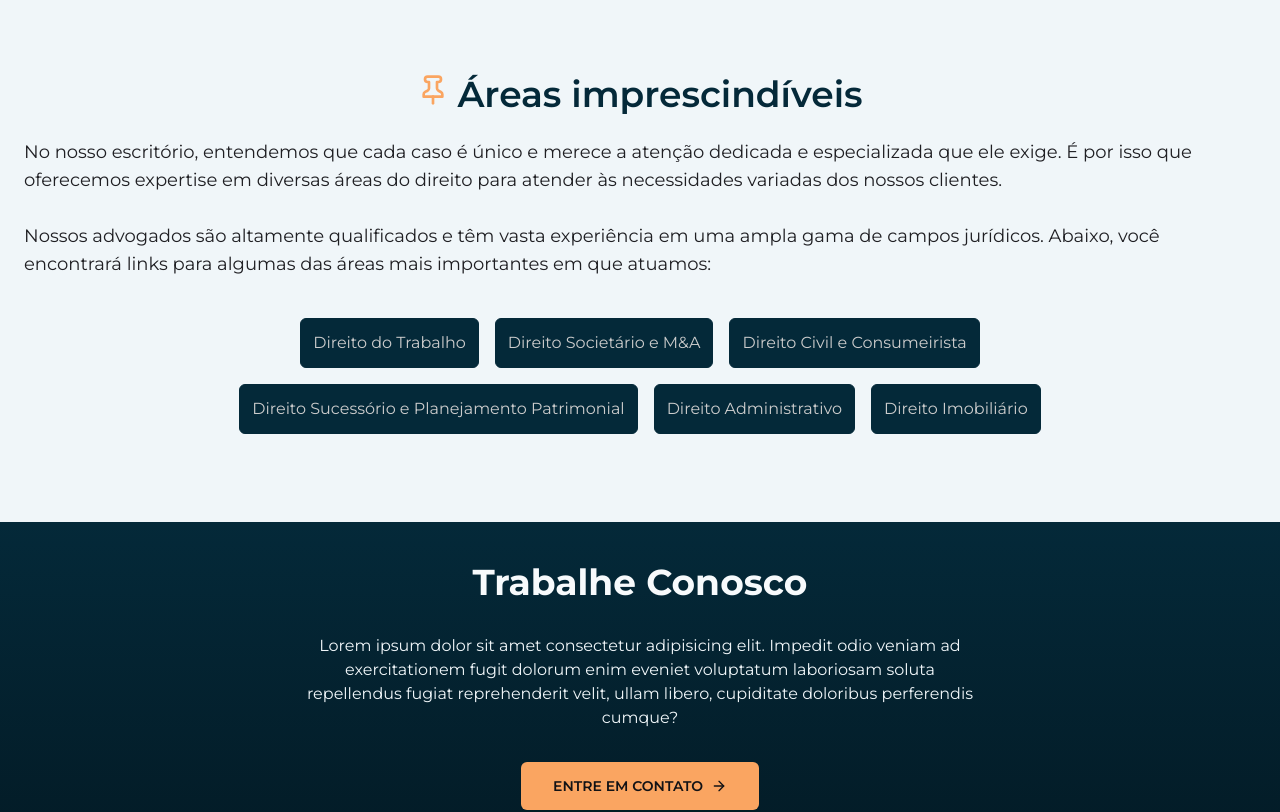
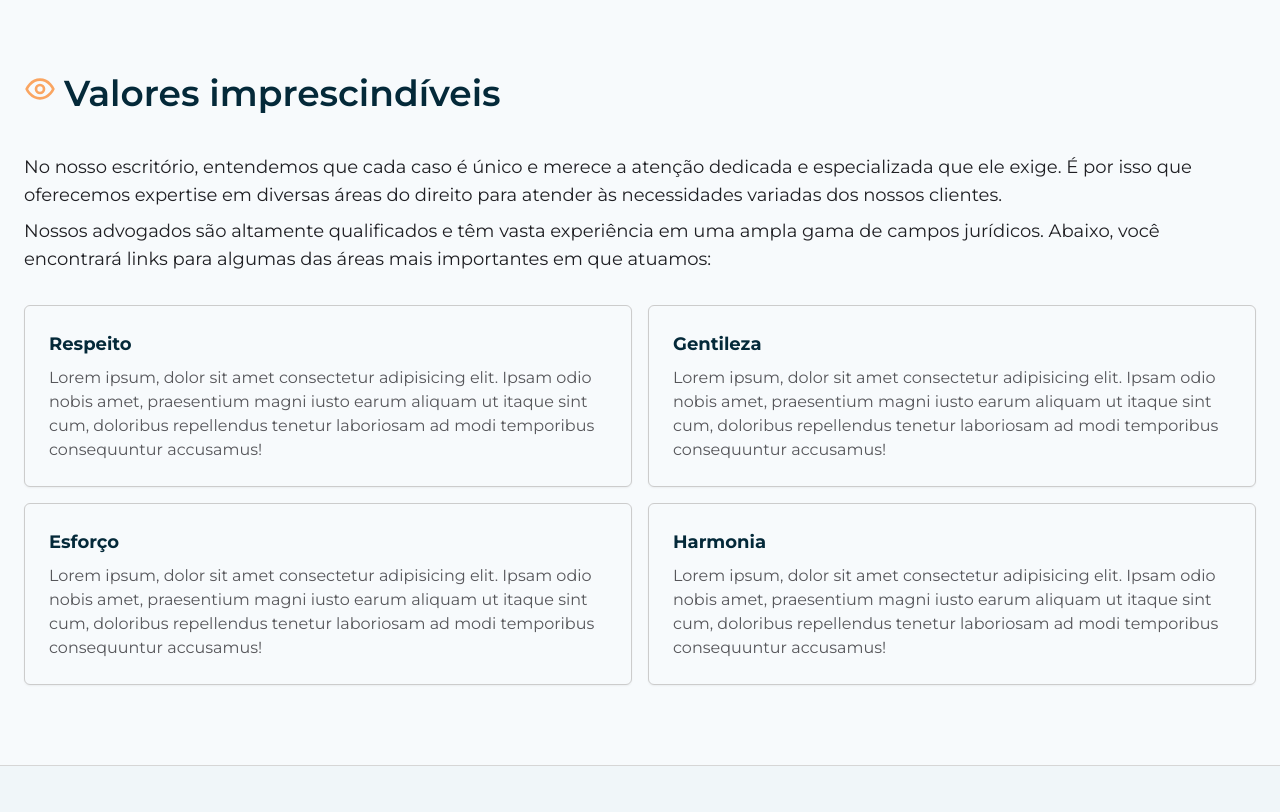
Before and after one commit to charmingruby/consulmagno-e-assis, a Next.js app: page /nossa-equipe in a window 1280 px wide. Shown: the part 1820-2632 px from the top of the page. Built offline with nearby package versions, Linux system fonts and the light colour scheme.

Commit message:
team page values changed

```diff
--- a/src/app/(app)/nossa-equipe/components/area-card.tsx
+++ b/src/app/(app)/nossa-equipe/components/area-card.tsx
@@ -1,18 +1,15 @@
-import Link from 'next/link'
+import { Box } from '@/components/ui/box'
 
 interface areaCardProps {
   name: string
-  url: string
+  description: string
 }
 
 export function AreaCard(props: areaCardProps) {
   return (
-    <div className="rounded-md flex bg-primary-main justify-center text-center  items-center border border-primary-main m-2 p-3  ">
-      <Link prefetch={false} href={props.url}>
-        <span className="text-gray-200 hover:text-secondary-main">
-          {props.name}
-        </span>
-      </Link>
-    </div>
+    <Box className="flex flex-col gap-2">
+      <strong className="text-lg text-primary-main">{props.name}</strong>
+      <small className="text-base text-gray-400">{props.description}</small>
+    </Box>
   )
 }
--- a/src/app/(app)/nossa-equipe/page.tsx
+++ b/src/app/(app)/nossa-equipe/page.tsx
@@ -3,7 +3,7 @@ import * as Container from '@/components/ui/container'
 import { LayerCard } from './components/lawyer-card'
 import lawyer from '@/assets/images/lawyer.jpg'
 import { Text } from '@/components/ui/text'
-import { ArrowRight, Pin, Users } from 'lucide-react'
+import { ArrowRight, Eye, Users } from 'lucide-react'
 import Link from 'next/link'
 import { AreaCard } from './components/area-card'
 import { Button } from '@/components/ui/button'
@@ -111,76 +111,60 @@ export default function Team() {
       </Container.Root>
 
       {/* Algumas areas de atuaçao imprescindiveis para novos trabalhadores */}
-      <Container.Root border="borderTop">
-        <Container.Content>
-          <div>
-            <div className="flex gap-2 justify-center">
-              <Pin className="text-secondary-main h-8 w-8 mb-4 "></Pin>
-              <PageTitle title="Áreas imprescindíveis"></PageTitle>
+      <Container.Root backgroundColor="white">
+        <Container.Content className="grid grid-cols-1 gap-8">
+          <div className="flex flex-col gap-8">
+            <div className="flex gap-2">
+              <Eye className="text-secondary-main h-8 w-8 mb-4 "></Eye>
+              <PageTitle title="Valores imprescindíveis"></PageTitle>
             </div>
-            <Text className="pt-4 pb-8">
+            <div className="flex flex-col gap-2">
+              <Text>
                 No nosso escritório, entendemos que cada caso é único e merece a
                 atenção dedicada e especializada que ele exige. É por isso que
-              oferecemos expertise em diversas áreas do direito para atender às
-              necessidades variadas dos nossos clientes.
-              <br />
-              <br />
+                oferecemos expertise em diversas áreas do direito para atender
+                às necessidades variadas dos nossos clientes.
+              </Text>
+              <Text>
                 Nossos advogados são altamente qualificados e têm vasta
                 experiência em uma ampla gama de campos jurídicos. Abaixo, você
                 encontrará links para algumas das áreas mais importantes em que
                 atuamos:
               </Text>
             </div>
-          <div className=" flex flex-col justify-start">
-            <div className="flex justify-center flex-wrap ">
-              <AreaCard name="Direito do Trabalho" url="#"></AreaCard>
-              <AreaCard name="Direito Societário e M&A" url="#"></AreaCard>
-              <AreaCard name="Direito Civil e Consumeirista" url="#"></AreaCard>
           </div>
-            <div className="flex  justify-center flex-wrap sm: ">
+          <div className=" flex flex-col">
+            <div className="grid grid-cols-2 gap-4">
               <AreaCard
-                name="Direito Sucessório e Planejamento Patrimonial"
-                url="#"
-              ></AreaCard>
-              <AreaCard name="Direito Administrativo" url="#"></AreaCard>
-              <AreaCard name="Direito Imobiliário" url="#"></AreaCard>
+                name="Respeito"
+                description="Lorem ipsum, dolor sit amet consectetur adipisicing elit. Ipsam odio nobis amet, praesentium magni iusto earum aliquam ut itaque sint cum, doloribus repellendus tenetur laboriosam ad modi temporibus consequuntur accusamus!"
+              />
+              <AreaCard
+                name="Gentileza"
+                description="Lorem ipsum, dolor sit amet consectetur adipisicing elit. Ipsam odio nobis amet, praesentium magni iusto earum aliquam ut itaque sint cum, doloribus repellendus tenetur laboriosam ad modi temporibus consequuntur accusamus!"
+              />
+              <AreaCard
+                name="Esforço"
+                description="Lorem ipsum, dolor sit amet consectetur adipisicing elit. Ipsam odio nobis amet, praesentium magni iusto earum aliquam ut itaque sint cum, doloribus repellendus tenetur laboriosam ad modi temporibus consequuntur accusamus!"
+              />
+              <AreaCard
+                name="Harmonia"
+                description="Lorem ipsum, dolor sit amet consectetur adipisicing elit. Ipsam odio nobis amet, praesentium magni iusto earum aliquam ut itaque sint cum, doloribus repellendus tenetur laboriosam ad modi temporibus consequuntur accusamus!"
+              />
             </div>
           </div>
         </Container.Content>
       </Container.Root>
 
-      {/* Trabalhe conosco - exemplo
-      <Container.Root>
+      <Container.Root backgroundColor="default" border="borderY">
         <Container.Content>
-        <div>
-            <div className='flex gap-2 justify-center'>
-              <Briefcase className="text-secondary-main h-8 w-8 mb-4" ></Briefcase>
-              <PageTitle title='Trabalhe conosco'></PageTitle>
-            </div>
-            <Text>
-              Lorem ipsum dolor sit amet consectetur adipisicing elit. Aliquid
-              vero rem facilis quaerat minima sequi est quod neque fugit, alias in
-              ipsum doloremque assumenda nisi, velit autem eligendi omnis beatae.
-            </Text>
-          </div>
-          <Link prefetch={false} href="/">
-            <span>Link</span>
-            <ArrowRight className="" />
-          </Link>
-        </Container.Content>
-      </Container.Root>  */}
-
-      <Container.Root backgroundColor="primary">
-        <Container.Content spacing="spaceless" className="py-10">
           <div className="max-w-2xl mx-auto space-y-8">
             <div className="text-center">
-              <strong className="text-3xl md:text-4xl text-white">
-                Trabalhe Conosco
-              </strong>
+              <PageTitle title="Trabalhe conosco" />
             </div>
 
             <div>
-              <Text size="md" align="center" className="text-gray-50">
+              <Text align="center">
                 Lorem ipsum dolor sit amet consectetur adipisicing elit. Impedit
                 odio veniam ad exercitationem fugit dolorum enim eveniet
                 voluptatum laboriosam soluta repellendus fugiat reprehenderit
@@ -193,12 +177,9 @@ export default function Team() {
               prefetch={false}
               className="flex justify-center w-full"
             >
-              <Button
-                color="secondary"
-                className="flex justify-center items-center gap-2 w-full md:w-fit"
-              >
+              <Button className="flex justify-center items-center gap-2 w-full md:w-fit">
                 <span>Entre em contato</span>
-                <ArrowRight className="h-4 w-4" />
+                <ArrowRight className="h-4 w-4 text-secondary-main" />
               </Button>
             </Link>
           </div>
--- a/src/components/breadcrumb.tsx
+++ /dev/null
@@ -1,3 +0,0 @@
-export function Breadcrumb() {
-  return <></>
-}
--- a/src/components/post-card.tsx
+++ /dev/null
@@ -1,3 +0,0 @@
-export function PostCard() {
-  return <></>
-}
--- a/src/components/ui/box.tsx
+++ b/src/components/ui/box.tsx
@@ -12,7 +12,7 @@ const box = tv({
       spaceless: 'p-0'
     },
     interaction: {
-      default: 'hover:shadow-md cursor-pointer transition-all hover:bg-white/60',
+      default: 'hover:shadow-md cursor-pointer transition-all hover:bg-white/60 hover:border-primary-main',
       noInteraction: ''
     }
   },
--- a/src/styles/globals.css
+++ b/src/styles/globals.css
@@ -9,6 +9,6 @@
 
 @layer components {
   .bg-primary-gradient {
-    @apply bg-gradient-to-b from-primary-main to-primary-dark;
+    @apply bg-gradient-to-r from-primary-dark via-primary-main to-primary-dark;
   }
 }
```
Lines whose indentation alone changed are shown as unchanged.
